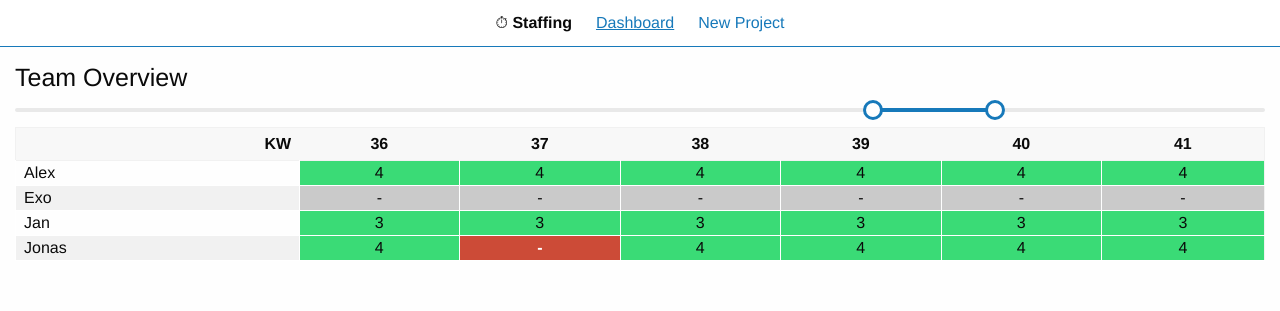
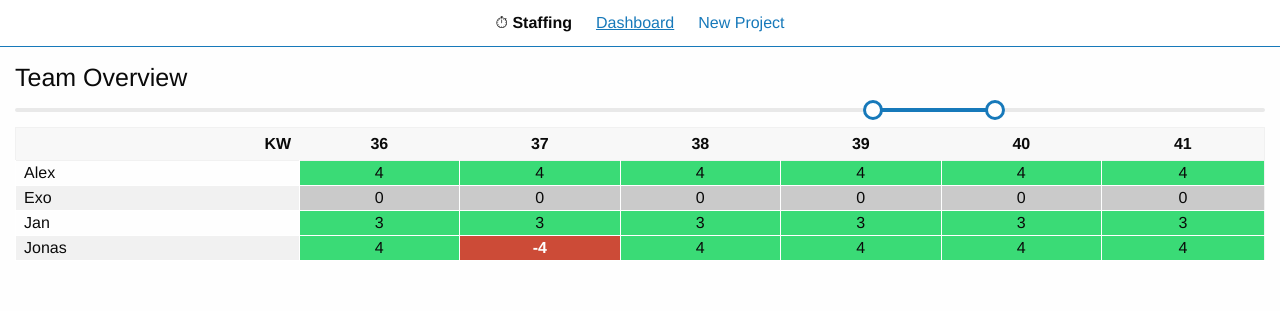
Before and after one commit to hummelch/staffing, a React (Create React App) app: page / in a window 1280 px wide. Shown: the top 311 px of the page. Built offline with nearby package versions, Linux system fonts and the light colour scheme; data requests are answered from the project's data file.

Commit message:
revert changes in row view

```diff
--- a/src/components/workload/WorkloadRow.jsx
+++ b/src/components/workload/WorkloadRow.jsx
@@ -74,8 +74,8 @@ class WorkloadRow extends Component {
 
         {Object.keys(weeks).map(week => (
           <td onClick={this.handleClick} data-user-id={user.id} data-week={week} key={`${user.id}-${week}`} className={`workload__cell ${this.getClassNameByWorkload(weeks[week].days_left, weeks[week].is_not_available)}`}>
-            {weeks[week].is_not_available ? '-' : weeks[week].days_left}
-            {!weeks[week].is_not_available && this.renderTooltip(user.id, week)}
+            {weeks[week].days_left}
+            {this.renderTooltip(user.id, week)}
           </td>
         ))}
       </tr>
```
